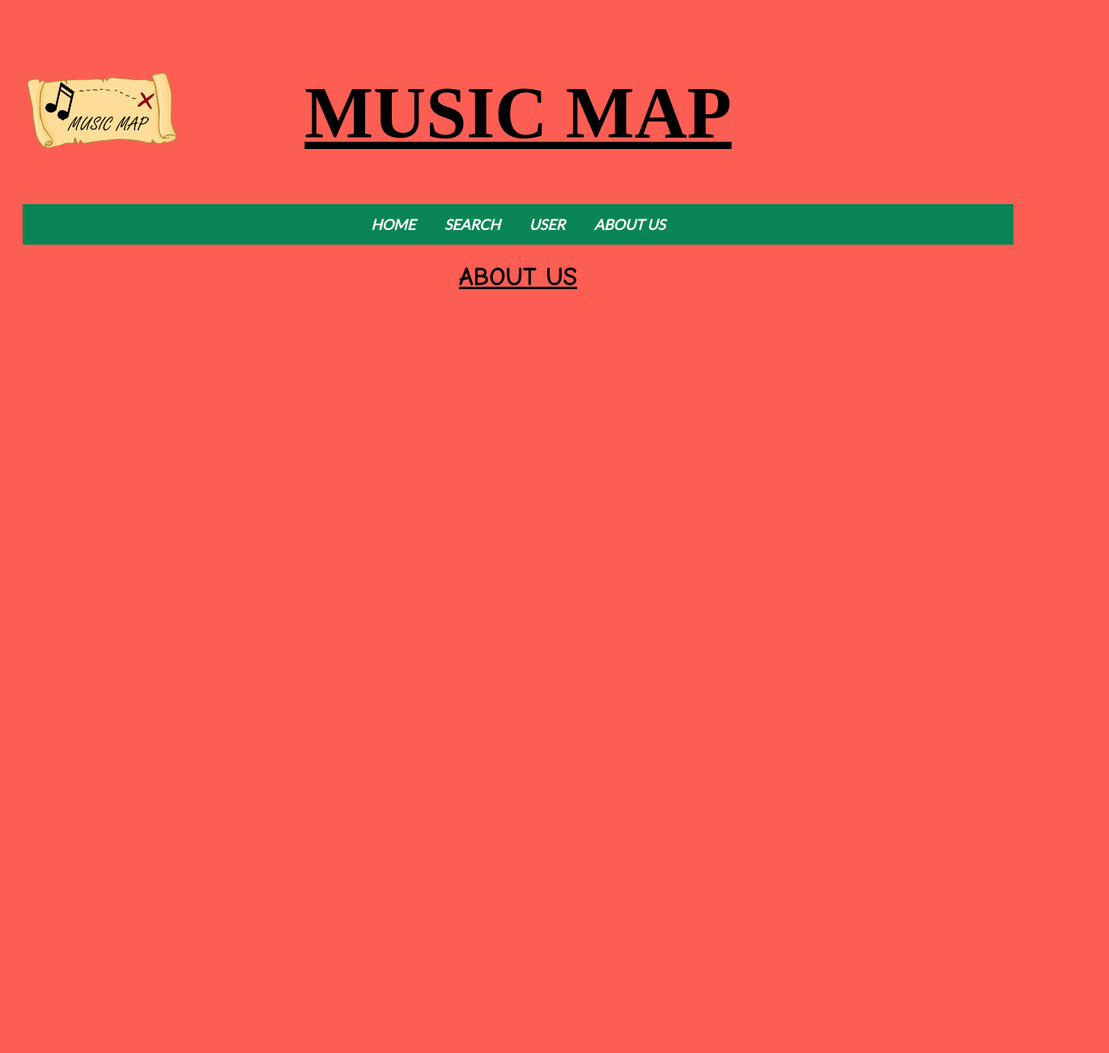
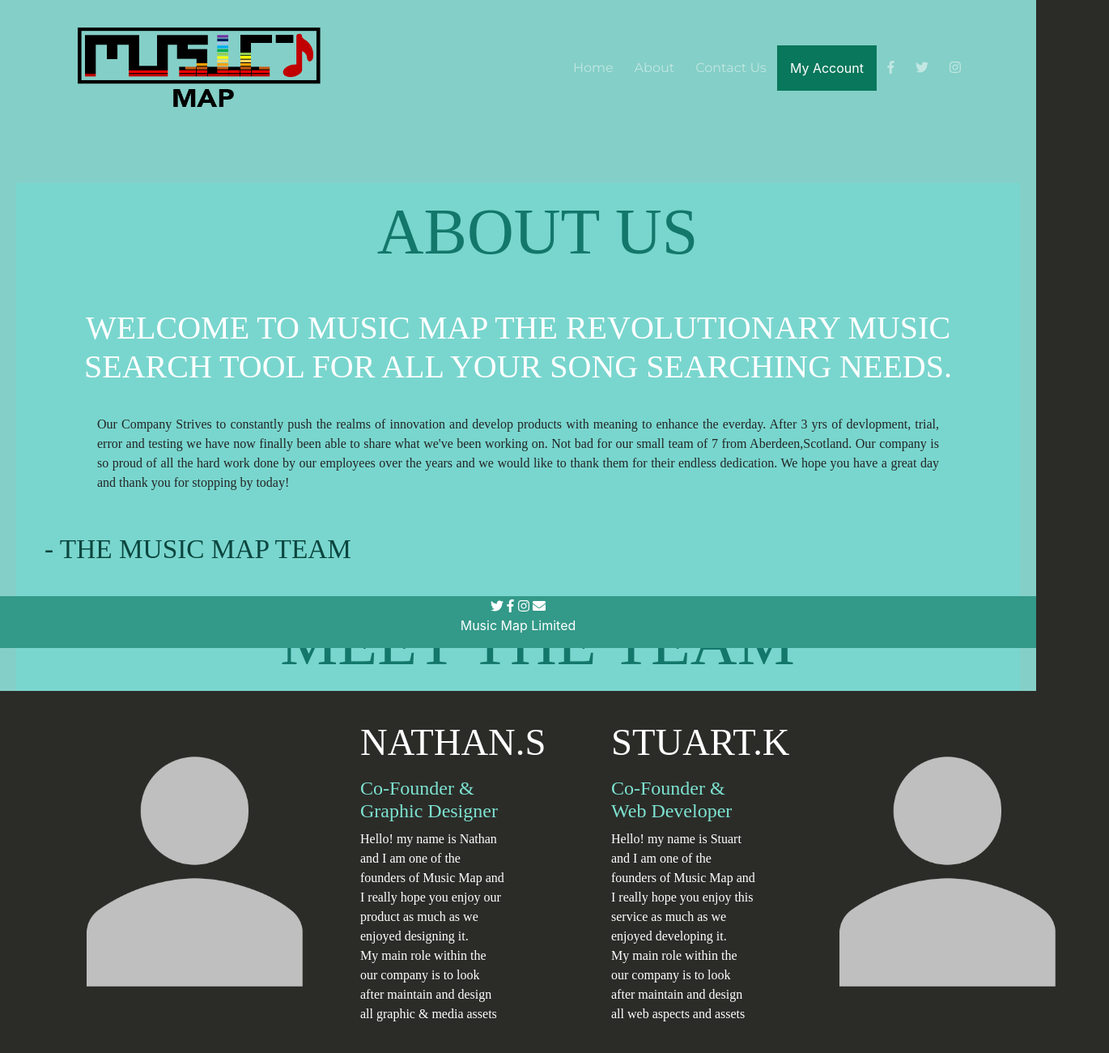
Before and after one commit to CliffysByro2/CM2104---MusicMap, a plain HTML site: page about.html in a window 1280 px wide. Shown: the top 1300 px of the page at 81% size, 1370 px wide, since content can reach past the window. Before the commit the page ends 800 px from the top, so only its background shows below. Drawn offline with nearby package versions, Linux system fonts and the light colour scheme.

Commit message:
Updated ABOUT
completed about pages

```diff
--- /dev/null
+++ b/NewStyle.css
@@ -0,0 +1,224 @@
+#title {
+    background-color: #84cfc7;
+    color: #131515;
+  }
+
+  .container-fluid {
+    padding: 2% 5% 5%;
+  }
+
+  h1 {
+    font-family: "Montserrat-Black";
+    font-size: 2.5rem;
+    line-height: 1.5;
+    padding-left: 3.0rem;
+  }
+
+  h2 {
+    font-family: Montserrat-bold;
+    font-size: 2rem;
+    line-height: 1.5;
+  }
+
+  h3 {
+    font-family: "Montserrat-bold";
+  }
+
+  p {
+    color: White;
+  }
+
+   Navigation Bar /
+  .navbar {
+    padding: 0 0 1.5rem;
+  }
+
+  .navbar-brand {
+    font-family: Ubuntu;
+    font-size: 2.5rem;
+    font-weight: bold;
+  }
+
+  .nav-item {
+    padding: 0 5px;
+  }
+
+  .nav-link {
+    font-size: 1.0rem;
+    font-family: Montserrat;
+  }
+
+  /* Features */
+
+  #features {
+    padding: 7% 15%;
+    font-size: 1.5rem;
+    background-color: white;
+    position: relative;
+    z-index: 1;
+  }
+
+  .feature-box {
+    text-align: center;
+    padding: 5%;
+  }
+
+  /* Dropdown Button */
+  .dropbtn {
+    background-color: #08775b;
+    color: white;
+    padding: 16px;
+    font-size: 16px;
+    border: none;
+  }
+
+  /* The container <div> - needed to position the dropdown content */
+  .dropdown {
+    position: relative;
+    display: inline-block;
+  }
+
+  /* Dropdown Content (Hidden by Default) */
+  .dropdown-content {
+    display: none;
+    position: absolute;
+    background-color: #f1f1f1;
+    min-width: 160px;
+    box-shadow: 0px 8px 16px 0px rgba(0,0,0,0.2);
+    z-index: 1;
+  }
+
+  /* Links inside the dropdown */
+  .dropdown-content a {
+    color: black;
+    padding: 12px 16px;
+    text-decoration: none;
+    display: block;
+  }
+
+  /* Change color of dropdown links on hover */
+  .dropdown-content a:hover {background-color: #ddd;}
+
+  /* Show the dropdown menu on hover */
+  .dropdown:hover .dropdown-content {display: block;}
+
+  /* Change the background color of the dropdown button when the dropdown content is shown */
+  .dropdown:hover .dropbtn {background-color: #2b2b2b;}
+
+  /* Sections */
+
+  * {
+    box-sizing: border-box;
+  }
+
+  body {
+    margin: 0px;
+    background-color: #2B2C28 ;
+  }
+
+  .column {
+    float: left;
+    width: 25%;
+    padding: 15px;
+  }
+
+  /* Clear floats after the columns */
+  .row:after {
+    content: "";
+    display: table;
+    clear: both;
+  }
+
+
+  main {
+    background-color: #79d6ce;
+    margin: 20px;
+
+  }
+
+  main h1 {
+    font-family: 'Avenir';
+    color: #13776b;
+    text-decoration: none;
+    text-align: center;
+    font-size: 60pt;
+  }
+
+  #Avatar {
+      display: block-inline;
+      margin-left: 5px
+  }
+
+  #Avatar2 {
+    display: block-inline;
+    padding-top: 75px;
+    padding-left: 5px;
+}
+
+  main h2 {
+      display: block;
+      color: white;
+      text-decoration: bold;
+      font-family: 'Avenir';
+      font-size: 35pt ;
+      margin-left: 100px;
+      text-align: left;
+      margin-top: 5px;
+
+  }
+
+  main h6 {
+    color: white;
+    font-family: 'Avenir';
+    font-size: 30pt ;
+    margin: 35px;
+    text-align: center;
+  }
+
+main h5 {
+    color: #0b463f;
+    text-decoration: bold;
+    font-family: 'Avenir';
+    font-size: 25pt ;
+    margin: 35px;
+    margin-top: 50px;
+    text-align: centre;
+}
+
+  main p {
+    display: block;
+    text-align: left;
+    color: white;
+    margin-left: 100px;
+    margin-bottom: 100px;
+    font-family: 'Avenir';
+
+  }
+
+  main h4 {
+    display: block;
+    color: #7DE2D1;
+    margin-left: 100px;
+    font-family: 'Avenir';
+    text-align: left;
+  }
+
+  main h7 {
+    display: block;
+    color: #232525;
+    margin-left: 100px;
+    margin-right:100px;
+    font-family: 'Avenir';
+    text-align: justify;
+  }
+
+  /* footer */
+  .footer {
+    position: fixed;
+    left: 0;
+    bottom: 0;
+    width: 100%;
+    background-color: #339989;
+    color: white;
+    text-align: center;
+  }
--- a/about.html
+++ b/about.html
@@ -1,29 +1,169 @@
 <!DOCTYPE html>
-<html>
+<html lang='en'>
     <head>
-        <link href='https://fonts.googleapis.com/css?family=Lato' rel='stylesheet'>
-        <script src="https://ajax.googleapis.com/ajax/libs/jquery/3.5.1/jquery.min.js"></script>
-        <meta name="viewport" content="width=device-width, initial-scale=1.0">
-        <link rel="stylesheet" href="style.css">
+        <meta charset="utf-8">
+
+        <title>Music Map-About Us</title>
+
+        <!-- Google Fonts -->
+        <link href="https://fonts.googleapis.com/css2?family=Montserrat&family=Ubuntu:wght@500&display=swap" rel="stylesheet">
+
+        <!-- BOOTSTRAP CSS STYLESHEET -->
+        <link rel="stylesheet" href="https://maxcdn.bootstrapcdn.com/bootstrap/4.0.0/css/bootstrap.min.css" integrity="sha384-Gn5384xqQ1aoWXA+058RXPxPg6fy4IWvTNh0E263XmFcJlSAwiGgFAW/dAiS6JXm" crossorigin="anonymous">
+
+        <!-- CSS STYLESHEET-->
+        <link rel="stylesheet" href="NewStyle.css">
+
+        <!-- FONT AWESOME -->
+        <script defer src="https://use.fontawesome.com/releases/v5.0.7/js/all.js"></script>
+
+        <!-- BOOTSTRAP SCRIPT -->
+        <script src="https://code.jquery.com/jquery-3.2.1.slim.min.js" integrity="sha384-KJ3o2DKtIkvYIK3UENzmM7KCkRr/rE9/Qpg6aAZGJwFDMVNA/GpGFF93hXpG5KkN" crossorigin="anonymous"></script>
+        <script src="https://cdnjs.cloudflare.com/ajax/libs/popper.js/1.12.9/umd/popper.min.js" integrity="sha384-ApNbgh9B+Y1QKtv3Rn7W3mgPxhU9K/ScQsAP7hUibX39j7fakFPskvXusvfa0b4Q" crossorigin="anonymous"></script>
+        <script src="https://maxcdn.bootstrapcdn.com/bootstrap/4.0.0/js/bootstrap.min.js" integrity="sha384-JZR6Spejh4U02d8jOt6vLEHfe/JQGiRRSQQxSfFWpi1MquVdAyjUar5+76PVCmYl" crossorigin="anonymous"></script>
+
+        <!--<script src="https://ajax.googleapis.com/ajax/libs/jquery/3.5.1/jquery.min.js"></script>
+        <meta name="viewport" content="width=device-width, initial-scale=1.0"> -->
+
+
+
     </head>
-    <header>
-        <a href="index.html">
-            <img src="img/musicmaplogo.png" alt="logo" width="200" height="100">
+
+      <body>
+
+        <section id="title">
+
+          <div class="container-fluid">
+
+
+            <!-- Navigation Bar -->
+
+            <body>
+              <nav class="navbar navbar-expand-sm navbar-dark">
+
+                <a class="navbar-brand"></a><img src="musicMap.png" alt="logo" width="300" height="100"></a>
+
+                <button class="navbar-toggler" type="button" data-toggle="collapse" data-target="#navbarNav" aria-controls="navbarNav" aria-expanded="false" aria-label="Toggle navigation">
+                  <span class="navbar-toggler-icon"></span>
+                </button>
+
+
+
+                <div class="collapse navbar-collapse" id="navbarTogglerDemo02">
+
+                  <ul class="navbar-nav ml-auto">
+                    <li class="nav-item">
+                      <a class="nav-link" href="#Home">Home</a>
+                    </li>
+                    <li class="nav-item">
+                      <a class="nav-link" href="#About US">About</a>
+                    </li>
+                    <li class="nav-item">
+                        <a class="nav-link" href="#Contact Us">Contact Us</a>
+                      </li>
+                  </ul>
+                  <!-- Nav Bar Drop Down-->
+                  <div class="dropdown">
+                    <button class="dropbtn">My Account</button>
+                    <div class="dropdown-content">
+                      <a href="#Login">Login</a>
+
+                    </div>
+                  </div>
+
+
+                  <!-- Social Icons  -->
+                  <ul class="navbar-nav nav-flex-icons">
+                    <li class="nav-item">
+                      <a class="nav-link">
+                        <i class="fab fa-facebook-f light-green-text-2"></i>
+                      </a>
+                    </li>
+                    <li class="nav-item">
+                      <a class="nav-link">
+                        <i class="fab fa-twitter light-green-text-2"></i>
+                      </a>
+                    </li>
+                    <li class="nav-item">
+                      <a class="nav-link">
+                        <i class="fab fa-instagram"></i>
+                      </a>
+                    </li>
+                  </ul>
+                </div>
+
+
+          </div>
+          </nav>
+      </body>
+
+    <main>
+
+    <!-- Main Section Heading/Intro -->
+
+        <h1>ABOUT US</h1>
+        <h6> WELCOME TO MUSIC MAP THE REVOLUTIONARY MUSIC SEARCH TOOL FOR ALL YOUR SONG SEARCHING NEEDS.</h6>
+        <h7>Our Company Strives to constantly push the realms of innovation and develop products with meaning
+            to enhance the everday. After 3 yrs of devlopment, trial, error and testing
+            we have now finally been able to share what we've been working on. Not bad for our small team of 7 from Aberdeen,Scotland.
+             Our company is so proud of all the hard work done by our employees over the years and we would like to
+            thank them for their endless dedication. We hope you have a great day and thank you for stopping by today!
+        </h7>
+        <h5> - THE MUSIC MAP TEAM</h5>
+
+    <!--Meet the Team Header-->
+        <h1>MEET THE TEAM</h1>
+    <!-- Left Side Nathan (Two Columns)-->
+
+    <div class="column">
+        <img id="Avatar" src="Profile.png" alt="Character Avatar" width="400" height="400" />
+    </div>
+    <div class="column">
+        <h2>NATHAN.S</h2>
+        <h4>Co-Founder & Graphic Designer</h4>
+          <p> Hello! my name is Nathan and I am one of the founders of Music Map and I really hope you enjoy our product as much
+              as we enjoyed designing it.
+              <br>
+              My main role within the our company is to look after maintain and design all graphic & media assets
+              <br>
+              <h4>DEGREE: BSc(Hons)DIGITAL MEDIA<h4>
+        </p>
+
+
+    </div>
+
+    <!-- Right Side Stuart (Two Columns)-->
+
+
+    </div>
+    <div class="column">
+        <h2>STUART.K</h2>
+        <h4>Co-Founder & Web Developer</h4>
+        <p> Hello! my name is Stuart and I am one of the founders of Music Map and I really hope you enjoy this service as much
+            as we enjoyed developing it.
+            <br>
+            My main role within the our company is to look after maintain and design all web aspects and assets
+            <br>
+            <h4>DEGREE: BSc(Hons)Computing Science<h4>
+        </p>
+
+
+    </div>
+    <div class="column">
+      <img id="Avatar" src="Profile.png" alt="Character Avatar" width="400" height="400" />
+
+    </main>
+
+
+      <!-- Footer -->
+        <div class="footer">
+            <footer id="footer">
+                <i class="social-icon fab fa-twitter"></i>
+                <i class="social-icon fab fa-facebook-f"></i>
+                <i class="social-icon fab fa-instagram"></i>
+                <i class="social-icon fas fa-envelope"></i>
         </a>
-        <h1 id="pagetitle">Music Map</h1>
-    </header>
+          <p>Music Map Limited</p>
+          </div>
 
-    <title>Music Map - About Us</title>
-<body>
-<nav>
-    <a href="index.html">HOME</a>
-    <a href="search.html">SEARCH</a>
-    <a href="user.html">USER</a>
-    <a href="about.html">ABOUT US</a>
-</nav>
-
-<h1>ABOUT US</h1>
-
-</body>
-<footer></footer>
 </html>
```
Also changed, not shown: Profile.png (added).
